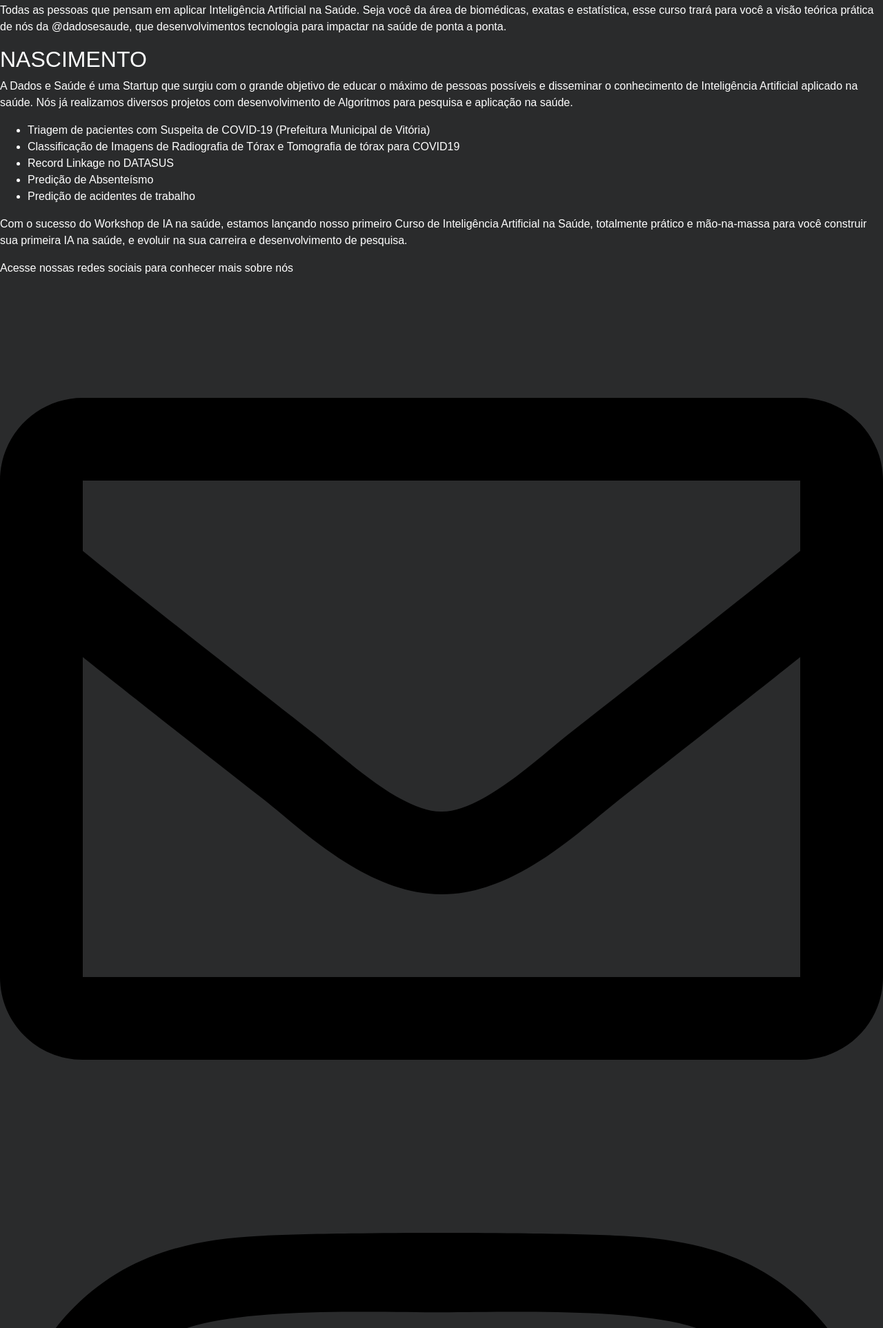
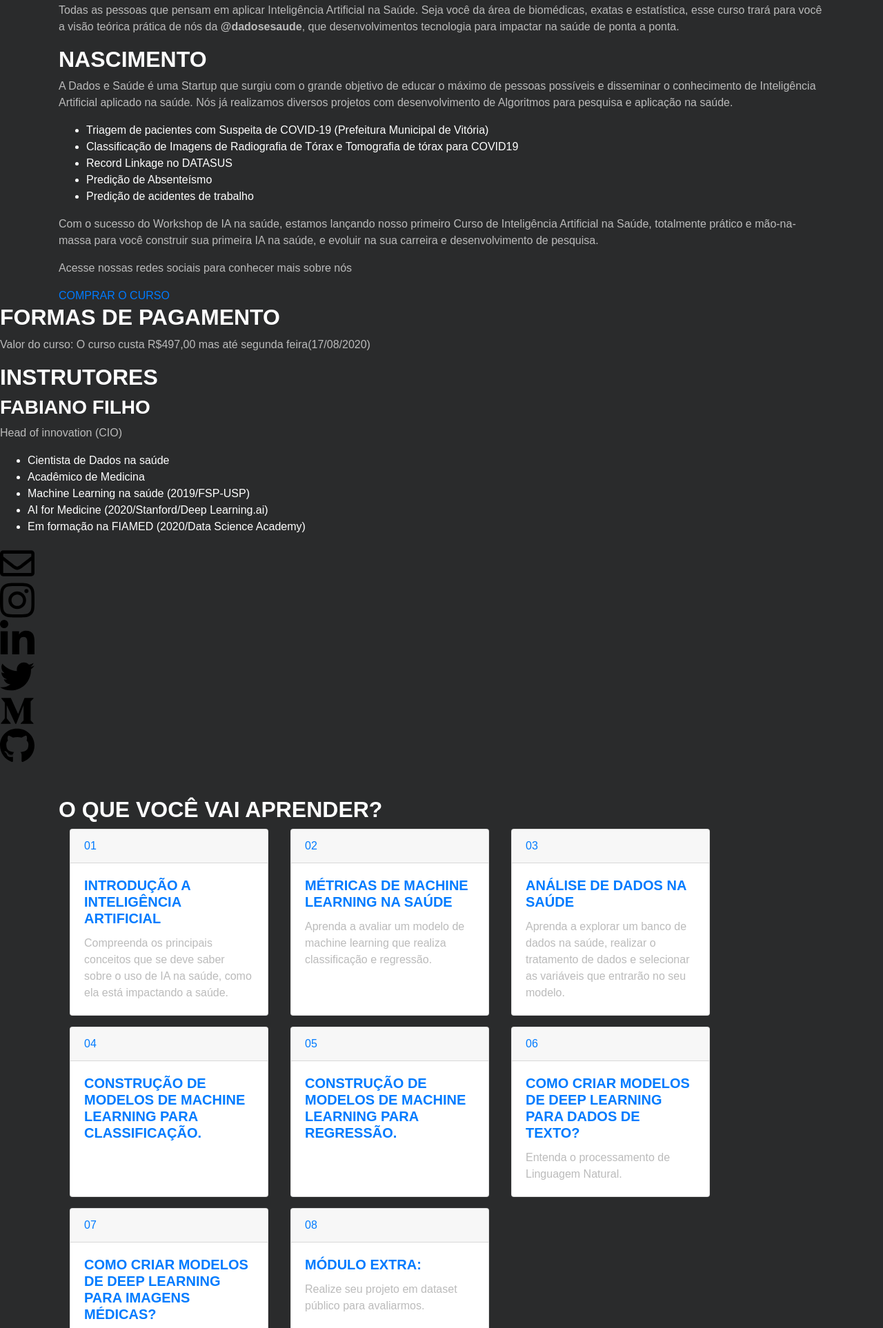
Before and after one commit to dadosesaude/lp-curso-dadosesaude, a plain HTML site: page index.html in a window 1280 px wide. Shown: the part 874-2800 px from the top of the page at 69% size. Drawn offline with Linux system fonts and the light colour scheme.

Commit message:
second commit

```diff
--- a/index.html
+++ b/index.html
@@ -9,72 +9,80 @@
 </head>
 
 <body>
-    <header>
-        <div class="header-img">
+    <header class="header-img">
         <div class="header-filter">
-                <h1>PRIMEIRO CURSO DADOS E SAÚDE DE IA PARA SAÚDE</h1>
+            <div class="container d-flex flex-wrap align-content-end">
+                <h1 class="w-100">PRIMEIRO CURSO DADOS E SAÚDE DE IA PARA SAÚDE</h1>
                 <p></p>
-                <a type="button" href="">COMPRAR O CURSO</a>
+                <a type="button" class="btn btn-primary" href="">COMPRAR O CURSO</a>
             </div>
         </div>
     </header>
 
     <section>
+        <div class="container">
             <h2>O que é?</h2>
             <p>
                 O primeiro curso de Inteligência Artificial para Saúde foi pensado para todos acadêmicos e profissionais de saúde que desejam se diferenciar em um mercado cada vez mais competitivos, utilizando a tecnologia que mais avança na saúde e impacta milhares de vida.
             </p>
+        </div>
     </section>
 
     <section>
+        <div class="container">
             <h2>MAS QUEM PODE FAZER?</h2>
             <p>
-            Todas as pessoas que pensam em aplicar Inteligência Artificial na Saúde. Seja você da área de biomédicas, exatas e estatística, esse curso trará para você a visão teórica prática de nós da @dadosesaude, que desenvolvimentos tecnologia para impactar na saúde de ponta a ponta.
+                Todas as pessoas que pensam em aplicar Inteligência Artificial na Saúde. Seja você da área de biomédicas, exatas e estatística, esse curso trará para você a visão teórica prática de nós da <span class="font-weight-bold">@dadosesaude</span>, que desenvolvimentos tecnologia para impactar na saúde de ponta a ponta.
             </p>
+        </div>
     </section>
 
     <section>
+        <div class="container">
             <h2>NASCIMENTO</h2>
             <p>
                 A Dados e Saúde é uma Startup que surgiu com o grande objetivo de educar o máximo de pessoas possíveis e disseminar o conhecimento de Inteligência Artificial aplicado na saúde. Nós já realizamos diversos projetos com desenvolvimento de Algoritmos para pesquisa e aplicação na saúde.
             </p>
             <ul>
-            <li>Triagem  de pacientes com Suspeita de COVID-19 (Prefeitura Municipal de Vitória)</li>
-            <li>Classificação de Imagens de Radiografia de Tórax e Tomografia de tórax para COVID19</li>
-            <li>Record Linkage no DATASUS</li>
-            <li>Predição de Absenteísmo</li>
-            <li>Predição de acidentes de trabalho</li>
+                <li class="font-weight-lighter">Triagem  de pacientes com Suspeita de COVID-19 (Prefeitura Municipal de Vitória)</li>
+                <li class="font-weight-light">Classificação de Imagens de Radiografia de Tórax e Tomografia de tórax para COVID19</li>
+                <li class="font-weight-light">Record Linkage no DATASUS</li>
+                <li class="font-weight-light">Predição de Absenteísmo</li>
+                <li class="font-weight-light">Predição de acidentes de trabalho</li>
             </ul>
+        </div>
     </section>
 
     <section>
+        <div class="container">
             <p>
                 Com o sucesso do Workshop de IA na saúde, estamos lançando nosso primeiro Curso de Inteligência Artificial na Saúde, totalmente prático e mão-na-massa para você construir sua primeira IA na saúde, e evoluir na sua carreira e desenvolvimento de pesquisa.
             </p>
             <div>
                 <p>Acesse nossas redes sociais para conhecer mais sobre nós</p>
-            <div class="social-media">
-                <a href="mailto:email@dadosesaude.com" target="_blank">
-                    <img class="social-media__icon" src="/assets/icons/social-media/envelope-regular.svg" alt="">
+                <div class="d-flex">
+                    <a class="social-media" href="mailto:email@dadosesaude.com" target="_blank">
+                        <i class="far fa-envelope"></i>
                     </a>
                     <a href="https://www.instagram.com/dadosesaude/" target="_blank">
-                    <img class="social-media__icon" src="/assets/icons/social-media/instagram-brands.svg" alt="">
+                        <i class="fab fa-instagram"></i>
                     </a>
                     <a href="https://www.linkedin.com/company/dadosesaude/" target="_blank">
-                    <img class="social-media__icon" src="/assets/icons/social-media/linkedin-in-brands.svg" alt="">
+                        <i class="fab fa-linkedin-in"></i>
                     </a>
                     <a href="https://twitter.com/dadosesaude" target="_blank">
-                    <img class="social-media__icon" src="/assets/icons/social-media/twitter-brands.svg" alt="">
+                        <i class="fab fa-twitter"></i>
                     </a>
                     <a href="https://medium.com/dados-e-saude" target="_blank">
-                    <img class="social-media__icon" src="/assets/icons/social-media/medium-m-brands.svg" alt="">
+                        <i class="fab fa-medium-m"></i>
                     </a>
                     <a href="https://github.com/dadosesaude" target="_blank">
-                    <img class="social-media__icon" src="/assets/icons/social-media/github-brands.svg" alt="">
+                        <i class="fab fa-github"></i>
                     </a>
                 </div>
             </div>
             <a type="button" href="">COMPRAR O CURSO</a>
+        </div>
     </section>
 
     <section>
@@ -88,7 +96,7 @@
 
     <section>
         <h2>INSTRUTORES</h2>
-        <div class="integrantes d-block">
+        <div class="integrantes">
             <div class="flex integrante">
                 <div class="integrantes__texts">
                     <div>
@@ -130,13 +138,69 @@
     </section>
 
     <section>
+        <div class="container">
             <h2>O QUE VOCÊ VAI APRENDER?</h2>
-        <div>
-            <div class="card text-white bg-primary mb-3" style="max-width: 18rem;">
-                <div class="card-header">Header</div>
+            <div class="d-flex flex-wrap">
+                <div class="card text-white bg-white mb-3 mx-3" style="max-width: 18rem;">
+                    <div class="card-header text-primary">01</div>
                     <div class="card-body">
-                  <h5 class="card-title">Primary card title</h5>
-                  <p class="card-text">Some quick example text to build on the card title and make up the bulk of the card's content.</p>
+                    <h5 class="card-title text-primary">Introdução a Inteligência Artificial</h5>
+                    <p class="card-text">Compreenda os principais conceitos que se deve saber sobre o uso de IA na saúde, como ela está impactando a saúde.</p>
+                    </div>
+                </div>
+
+                <div class="card text-white bg-white mb-3 mx-3" style="max-width: 18rem;">
+                    <div class="card-header text-primary">02</div>
+                    <div class="card-body">
+                    <h5 class="card-title text-primary">Métricas de Machine Learning na Saúde</h5>
+                    <p class="card-text">Aprenda a avaliar um modelo de machine learning que realiza classificação e regressão.</p>
+                    </div>
+                </div>
+
+                <div class="card text-white bg-white mb-3 mx-3" style="max-width: 18rem;">
+                    <div class="card-header text-primary">03</div>
+                    <div class="card-body">
+                    <h5 class="card-title text-primary">Análise de dados na saúde</h5>
+                    <p class="card-text">Aprenda a explorar um banco de dados na saúde, realizar o tratamento de dados e selecionar as variáveis que entrarão no seu modelo.</p>
+                    </div>
+                </div>
+
+                <div class="card text-white bg-white mb-3 mx-3" style="max-width: 18rem;">
+                    <div class="card-header text-primary">04</div>
+                    <div class="card-body">
+                    <h5 class="card-title text-primary">Construção de modelos de Machine Learning para classificação.</h5>
+                    </div>
+                </div>
+
+                <div class="card text-white bg-white mb-3 mx-3" style="max-width: 18rem;">
+                    <div class="card-header text-primary">05</div>
+                    <div class="card-body">
+                    <h5 class="card-title text-primary">Construção de modelos de Machine Learning para regressão.</h5>
+                    </div>
+                </div>
+
+                <div class="card text-white bg-white mb-3 mx-3" style="max-width: 18rem;">
+                    <div class="card-header text-primary">06</div>
+                    <div class="card-body">
+                    <h5 class="card-title text-primary">Como criar modelos de deep learning para dados de texto?</h5>
+                    <p class="card-text">Entenda o processamento de Linguagem Natural.</p>
+                    </div>
+                </div>
+
+                <div class="card text-white bg-white mb-3 mx-3" style="max-width: 18rem;">
+                    <div class="card-header text-primary">07</div>
+                    <div class="card-body">
+                    <h5 class="card-title text-primary">Como criar modelos de deep learning para imagens médicas?</h5>
+                    <p class="card-text">Entenda visão computacional na saúde.</p>
+                    </div>
+                </div>
+
+                <div class="card text-white bg-white mb-3 mx-3" style="max-width: 18rem;">
+                    <div class="card-header text-primary">08</div>
+                    <div class="card-body">
+                    <h5 class="card-title text-primary">Módulo extra:</h5>
+                    <p class="card-text">Realize seu projeto em dataset público para avaliarmos.</p>
+                    </div>
                 </div>
             </div>
         </div>
```
Also changed, not shown: assets/style/bootstrap.css. Lines whose indentation alone changed are shown as unchanged.
